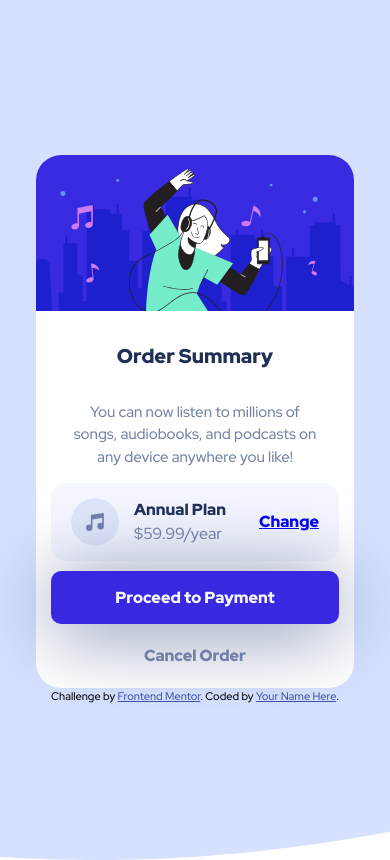
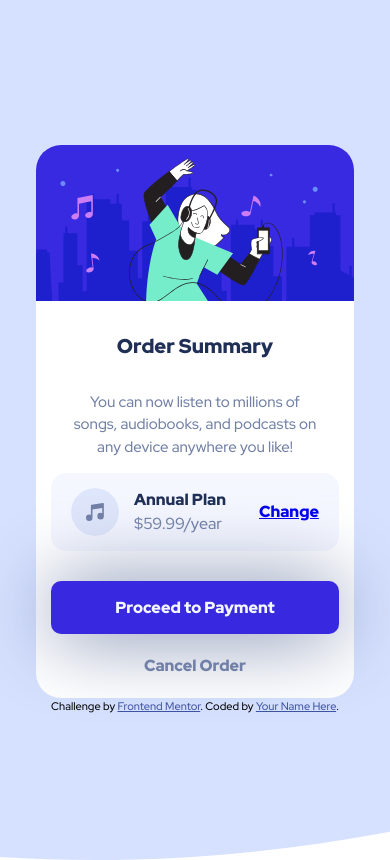
Before and after one commit to TotallySly/103.-FRONTEND-MENTOR--order-summary-component--html-css, a plain HTML site: page index.html in a window 390 px wide. Drawn offline with Linux system fonts and the light colour scheme.

Commit message:
Finsihed mobile design

```diff
--- a/style.css
+++ b/style.css
@@ -84,6 +84,7 @@ body {
     padding-right: 2rem;
     padding-bottom: 1.5rem;
     border-radius: 15px;
+    margin-bottom: 3rem;
 }
 
 .plan--container img {
@@ -115,10 +116,10 @@ body {
     display: flex;
     flex-direction: column;
     align-items: center;
+    max-width: 95%;
 }
 
 .payment--container button {
-    margin-top: 1rem;
     margin-bottom: 2rem;
     font-family: inherit;
     font-weight: 900;
@@ -131,7 +132,7 @@ body {
     padding-bottom: 1em;
     padding-left: 4em;
     padding-right: 4em;
-    box-shadow: 0 7px 80px var(--unsaturated-blue);
+    box-shadow: 0 2px 80px var(--unsaturated-blue);
 }
 
 .payment--container a {
```
